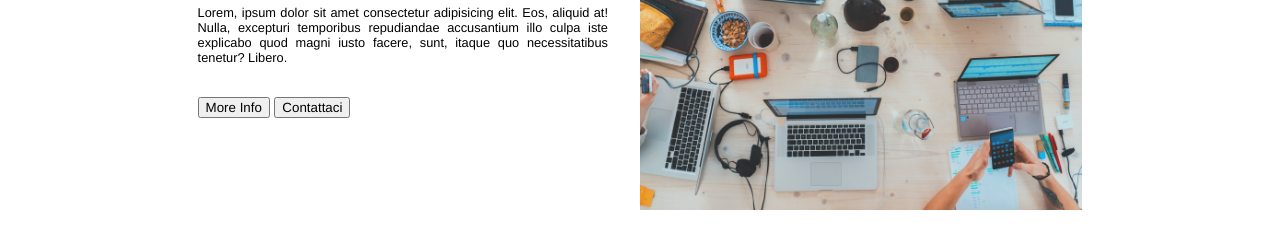
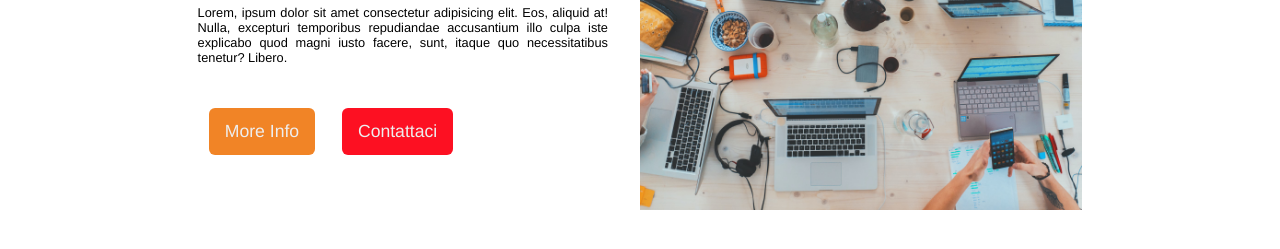
Before and after one commit to val-mai/W6-L3---Sass-Banner, a plain HTML site: page index.html in a window 1280 px wide. Shown: the part 211-460 px from the top of the page. Drawn offline with Linux system fonts and the light colour scheme.

Commit message:
header + section

```diff
--- a/index.html
+++ b/index.html
@@ -28,8 +28,8 @@
             <p>Lorem, ipsum dolor sit amet consectetur adipisicing elit. Eos, aliquid at! Nulla, excepturi temporibus
                 repudiandae accusantium illo culpa iste explicabo quod magni iusto facere, sunt, itaque quo
                 necessitatibus tenetur? Libero.</p>
-            <button class="primary-btn">More Info</button>
-            <button class="secondary-btn">Contattaci</button>
+            <button class="btn-primary">More Info</button>
+            <button class="btn-secondary">Contattaci</button>
         </div>
         <div>
             <img src="img/workstation.jpg" alt="">
--- a/scss/_button.scss
+++ b/scss/_button.scss
@@ -0,0 +1,19 @@
+button {
+    padding: 0.8rem 1rem;
+    margin: 0.7rem;
+    border: none;
+    border-radius: 6px;
+    color: $light;
+    font-size: $normal;
+    &:hover{
+        cursor: pointer;
+    }
+}
+
+.btn-primary {
+    background-color: $primary;
+}
+
+.btn-secondary {
+    background-color: $secondary;
+}
--- a/scss/_variabili.scss
+++ b/scss/_variabili.scss
@@ -4,7 +4,7 @@ $dark: #222;
 $primary: #f18426;
 $secondary: #fd1022;
 $info:  #10a6c7;
-$light: #ddd;
+$light: #eee;
 
 //Font size
 $big: 2rem;
--- a/scss/custom.scss
+++ b/scss/custom.scss
@@ -1,4 +1,6 @@
 @import 'variabili';
+
+@import 'button';
 
 *{
     font-family: Helvetica, sans-serif;
```
Also changed, not shown: scss/custom.css, 1 other file.
